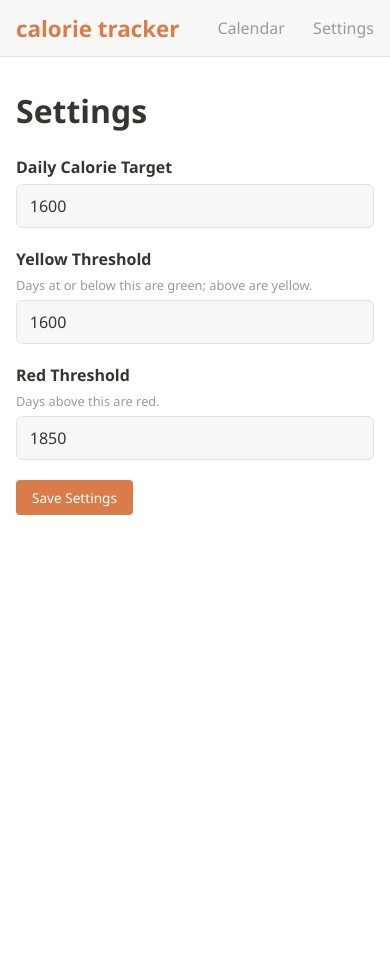
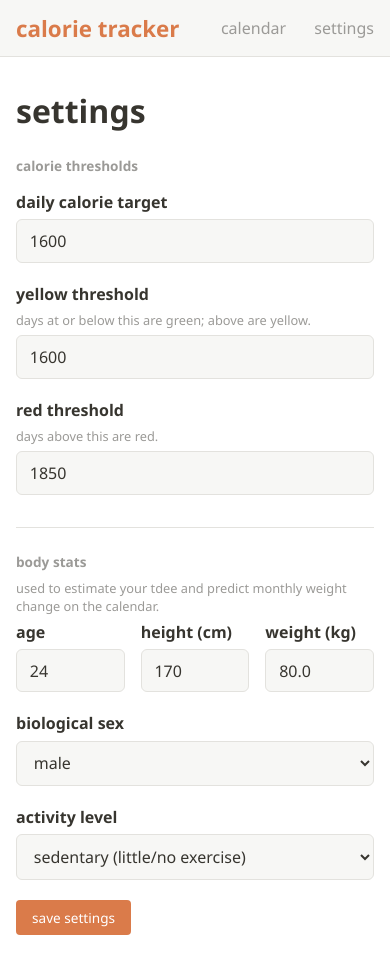
Before and after one commit to bagiba/calorie-tracker, a Flask app: page /settings in a window 390 px wide. Before the commit the page ends 515 px from the top, so only its background shows below. Run offline with Flask 3, Linux system fonts and the light colour scheme; data comes from the database, SQL or seed files in the repository.

Commit message:
add weight prediction, body stats settings, and mobile polish
- weight prediction bar on calendar using mifflin-st jeor tdee calc,
  based only on logged days (deficit / 7700 kcal per kg)
- new body stats in settings: age, height, weight, sex, activity level
  with automatic db migration for existing installs
- goal calorie line above the calendar header
- full ui lowercasing for a cleaner, more casual look
- mobile fixes: add-meal form stacks vertically, calendar grid tightens
  on small screens, today outline z-index fix so all four sides show
- systemd service setup, debug mode off

Co-Authored-By: Claude Sonnet 4.6 <noreply@anthropic.com>

```diff
--- a/app.py
+++ b/app.py
@@ -8,10 +8,43 @@ app.secret_key = 'clories-secret-key'
 
 app.teardown_appcontext(close_db)
 
+ACTIVITY_LABELS = {
+    'sedentary':   'sedentary (little/no exercise)',
+    'light':       'lightly active (1–3 days/week)',
+    'moderate':    'moderately active (3–5 days/week)',
+    'active':      'very active (6–7 days/week)',
+    'very_active': 'extra active (physical job)',
+}
+
+ACTIVITY_MULTIPLIERS = {
+    'sedentary':  1.2,
+    'light':      1.375,
+    'moderate':   1.55,
+    'active':     1.725,
+    'very_active': 1.9,
+}
+
 
 def get_settings():
     db = get_db()
     return db.execute('SELECT * FROM settings WHERE id = 1').fetchone()
+
+
+@app.context_processor
+def inject_globals():
+    return {'nav_settings': get_settings()}
+
+
+def calc_tdee(settings):
+    """Mifflin-St Jeor BMR × activity multiplier."""
+    w = float(settings['weight_kg'])
+    h = float(settings['height_cm'])
+    a = float(settings['age'])
+    if settings['gender'] == 'female':
+        bmr = 10 * w + 6.25 * h - 5 * a - 161
+    else:
+        bmr = 10 * w + 6.25 * h - 5 * a + 5
+    return bmr * ACTIVITY_MULTIPLIERS.get(settings['activity_level'], 1.2)
 
 
 # ── Page Routes ──────────────────────────────────────────────────────────────
@@ -69,12 +102,25 @@ def calendar_view(year, month):
     else:
         next_year, next_month = year, month + 1
 
+    # Weight prediction based on logged days only
+    tdee = calc_tdee(settings)
+    total_deficit = sum(tdee - v for v in daily_totals.values())
+    predicted_kg = total_deficit / 7700  # positive = loss, negative = gain
+    is_loss = predicted_kg >= 0
+    prediction = {
+        'tdee': round(tdee),
+        'days': len(daily_totals),
+        'kg_str': f"{abs(predicted_kg):.2f}",
+        'is_loss': is_loss,
+    }
+
     return render_template('calendar.html',
         year=year, month=month, month_name=month_name,
         weeks=weeks, daily_totals=daily_totals,
         day_color=day_color, today=today_date,
         prev_year=prev_year, prev_month=prev_month,
-        next_year=next_year, next_month=next_month)
+        next_year=next_year, next_month=next_month,
+        prediction=prediction)
 
 
 @app.route('/day/<date_str>')
@@ -102,27 +148,43 @@ def day_view(date_str):
 def settings_view():
     db = get_db()
     if request.method == 'POST':
-        calorie_target = request.form.get('calorie_target', type=int)
+        calorie_target  = request.form.get('calorie_target',  type=int)
         yellow_threshold = request.form.get('yellow_threshold', type=int)
-        red_threshold = request.form.get('red_threshold', type=int)
+        red_threshold   = request.form.get('red_threshold',   type=int)
+        age             = request.form.get('age',             type=int)
+        height_cm       = request.form.get('height_cm',       type=int)
+        weight_kg       = request.form.get('weight_kg',       type=float)
+        gender          = request.form.get('gender',          '').strip()
+        activity_level  = request.form.get('activity_level',  '').strip()
 
-        if calorie_target and yellow_threshold and red_threshold:
-            if yellow_threshold <= red_threshold:
+        if all([calorie_target, yellow_threshold, red_threshold, age, height_cm, weight_kg, gender, activity_level]):
+            errors = []
+            if yellow_threshold > red_threshold:
+                errors.append('yellow threshold must be ≤ red threshold.')
+            if gender not in {'male', 'female'}:
+                errors.append('invalid gender value.')
+            if activity_level not in ACTIVITY_LABELS:
+                errors.append('invalid activity level.')
+
+            if errors:
+                for e in errors:
+                    flash(e, 'error')
+            else:
                 db.execute(
-                    'UPDATE settings SET calorie_target = ?, yellow_threshold = ?, red_threshold = ? WHERE id = 1',
-                    (calorie_target, yellow_threshold, red_threshold)
+                    'UPDATE settings SET calorie_target=?, yellow_threshold=?, red_threshold=?, '
+                    'age=?, height_cm=?, weight_kg=?, gender=?, activity_level=? WHERE id=1',
+                    (calorie_target, yellow_threshold, red_threshold,
+                     age, height_cm, weight_kg, gender, activity_level)
                 )
                 db.commit()
-                flash('Settings saved.', 'success')
-            else:
-                flash('Yellow threshold must be less than or equal to red threshold.', 'error')
+                flash('settings saved.', 'success')
         else:
-            flash('All fields are required.', 'error')
+            flash('all fields are required.', 'error')
 
         return redirect(url_for('settings_view'))
 
     settings = get_settings()
-    return render_template('settings.html', settings=settings)
+    return render_template('settings.html', settings=settings, activity_labels=ACTIVITY_LABELS)
 
 
 # ── JSON API Routes ──────────────────────────────────────────────────────────
@@ -240,4 +302,4 @@ def get_meals(date_str):
 
 if __name__ == '__main__':
     init_db()
-    app.run(debug=True)
+    app.run(host='0.0.0.0', debug=False)
--- a/static/app.js
+++ b/static/app.js
@@ -59,7 +59,7 @@ function addMealToList(meal) {
 }
 
 async function deleteMeal(id) {
-    if (!confirm('Delete this meal?')) return;
+    if (!confirm('delete this meal?')) return;
 
     const res = await fetch(`/api/meals/${id}`, { method: 'DELETE' });
     if (res.ok) {
--- a/static/style.css
+++ b/static/style.css
@@ -59,6 +59,14 @@ nav {
 
 .nav-links a:hover {
     color: var(--text);
+}
+
+.goal-line {
+    text-align: center;
+    font-size: 0.85rem;
+    font-weight: 600;
+    color: var(--accent);
+    margin-bottom: 0.5rem;
 }
 
 /* ── Main ────────────────────────────────────────────────────────────────── */
@@ -181,6 +189,8 @@ h1 {
 .day-cell.today {
     outline: 2px solid var(--accent);
     outline-offset: 2px;
+    position: relative;
+    z-index: 1;
 }
 
 .day-number {
@@ -366,10 +376,113 @@ button:hover {
     width: 100px;
 }
 
+@media (max-width: 500px) {
+    .add-meal-form {
+        flex-direction: column;
+        align-items: stretch;
+    }
+
+    #meal-calories {
+        width: 100%;
+    }
+
+    .calendar-header {
+        gap: 0.75rem;
+    }
+
+    .calendar-header h1 {
+        min-width: 0;
+        font-size: 1.2rem;
+    }
+
+    .calendar-grid {
+        gap: 2px;
+    }
+
+    .day-number {
+        font-size: 0.85rem;
+    }
+
+    .day-calories {
+        font-size: 0.6rem;
+    }
+}
+
+/* ── Prediction Bar ──────────────────────────────────────────────────────── */
+
+.prediction-bar {
+    margin-top: 1rem;
+    padding: 0.75rem 1rem;
+    background: var(--bg-card);
+    border-radius: var(--radius);
+    display: flex;
+    align-items: center;
+    gap: 0.5rem;
+    flex-wrap: wrap;
+    font-size: 0.9rem;
+}
+
+.prediction-label {
+    font-weight: 600;
+    color: var(--text-muted);
+    font-size: 0.85rem;
+}
+
+.prediction-sep {
+    color: var(--text-muted);
+}
+
+.prediction-change {
+    font-weight: 700;
+}
+
+.change-loss {
+    color: var(--green);
+}
+
+.change-gain {
+    color: var(--red);
+}
+
+.prediction-empty {
+    color: var(--text-muted);
+    font-style: italic;
+}
+
 /* ── Settings ────────────────────────────────────────────────────────────── */
 
 .settings-form {
-    max-width: 400px;
+    max-width: 460px;
+}
+
+.settings-section {
+    font-size: 0.85rem;
+    font-weight: 600;
+    color: var(--text-muted);
+    margin-bottom: 1rem;
+    margin-top: 2rem;
+    padding-top: 1.5rem;
+    border-top: 1px solid var(--border);
+}
+
+.settings-section:first-of-type {
+    margin-top: 0;
+    padding-top: 0;
+    border-top: none;
+}
+
+.section-help {
+    margin-top: -0.5rem;
+    margin-bottom: 1rem;
+}
+
+.form-row {
+    display: flex;
+    gap: 1rem;
+}
+
+.form-row .form-group {
+    flex: 1;
 }
 
 .form-group {
@@ -388,7 +501,8 @@ button:hover {
     margin-bottom: 0.4rem;
 }
 
-.form-group input {
+.form-group input,
+.form-group select {
     width: 100%;
     background: var(--bg-card);
     border: 1px solid var(--border);
@@ -399,7 +513,8 @@ button:hover {
     font-family: inherit;
 }
 
-.form-group input:focus {
+.form-group input:focus,
+.form-group select:focus {
     outline: none;
     border-color: var(--accent);
 }
--- a/templates/base.html
+++ b/templates/base.html
@@ -11,8 +11,8 @@
         <div class="nav-inner">
             <a href="/" class="logo">calorie tracker</a>
             <div class="nav-links">
-                <a href="/">Calendar</a>
-                <a href="/settings">Settings</a>
+                <a href="/">calendar</a>
+                <a href="/settings">settings</a>
             </div>
         </div>
     </nav>
--- a/templates/settings.html
+++ b/templates/settings.html
@@ -1,28 +1,70 @@
 {% extends "base.html" %}
 
-{% block title %}Settings — Clories{% endblock %}
+{% block title %}settings — Clories{% endblock %}
 
 {% block content %}
-<h1>Settings</h1>
+<h1>settings</h1>
 
 <form method="POST" class="settings-form">
+
+    <h2 class="settings-section">calorie thresholds</h2>
+
     <div class="form-group">
-        <label for="calorie_target">Daily Calorie Target</label>
+        <label for="calorie_target">daily calorie target</label>
         <input type="number" id="calorie_target" name="calorie_target"
                value="{{ settings['calorie_target'] }}" min="1" required>
     </div>
     <div class="form-group">
-        <label for="yellow_threshold">Yellow Threshold</label>
-        <p class="help-text">Days at or below this are green; above are yellow.</p>
+        <label for="yellow_threshold">yellow threshold</label>
+        <p class="help-text">days at or below this are green; above are yellow.</p>
         <input type="number" id="yellow_threshold" name="yellow_threshold"
                value="{{ settings['yellow_threshold'] }}" min="1" required>
     </div>
     <div class="form-group">
-        <label for="red_threshold">Red Threshold</label>
-        <p class="help-text">Days above this are red.</p>
+        <label for="red_threshold">red threshold</label>
+        <p class="help-text">days above this are red.</p>
         <input type="number" id="red_threshold" name="red_threshold"
                value="{{ settings['red_threshold'] }}" min="1" required>
     </div>
-    <button type="submit" class="btn-save">Save Settings</button>
+
+    <h2 class="settings-section">body stats</h2>
+    <p class="help-text section-help">used to estimate your tdee and predict monthly weight change on the calendar.</p>
+
+    <div class="form-row">
+        <div class="form-group">
+            <label for="age">age</label>
+            <input type="number" id="age" name="age"
+                   value="{{ settings['age'] }}" min="1" max="120" required>
+        </div>
+        <div class="form-group">
+            <label for="height_cm">height (cm)</label>
+            <input type="number" id="height_cm" name="height_cm"
+                   value="{{ settings['height_cm'] }}" min="50" max="300" required>
+        </div>
+        <div class="form-group">
+            <label for="weight_kg">weight (kg)</label>
+            <input type="number" id="weight_kg" name="weight_kg"
+                   value="{{ settings['weight_kg'] }}" min="1" max="500" step="0.1" required>
+        </div>
+    </div>
+
+    <div class="form-group">
+        <label for="gender">biological sex</label>
+        <select id="gender" name="gender">
+            <option value="male"   {% if settings['gender'] == 'male'   %}selected{% endif %}>male</option>
+            <option value="female" {% if settings['gender'] == 'female' %}selected{% endif %}>female</option>
+        </select>
+    </div>
+
+    <div class="form-group">
+        <label for="activity_level">activity level</label>
+        <select id="activity_level" name="activity_level">
+            {% for value, label in activity_labels.items() %}
+            <option value="{{ value }}" {% if settings['activity_level'] == value %}selected{% endif %}>{{ label }}</option>
+            {% endfor %}
+        </select>
+    </div>
+
+    <button type="submit" class="btn-save">save settings</button>
 </form>
 {% endblock %}
```
Also changed, not shown: database.py (+21 -1 lines), templates/calendar.html (+23 -7 lines), templates/day.html (+8 -8 lines).
